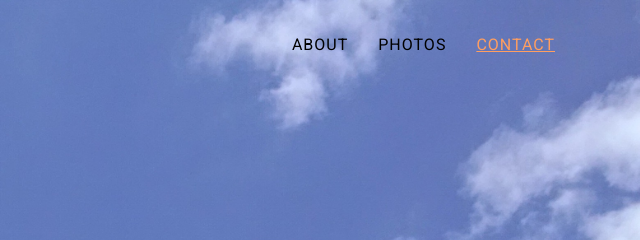
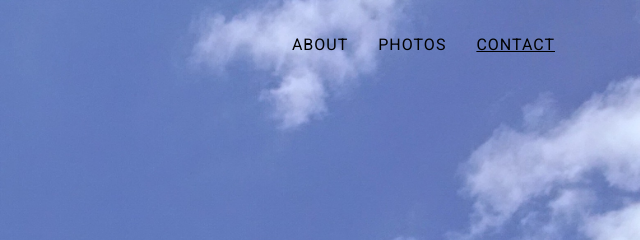
Before and after one commit to monicapoletti/monicapoletti.github.io, a plain HTML site: page index.html in a window 1280 px wide. Shown: the top 240 px of the page, 640-1280 px from the left. Drawn offline with Linux system fonts and the light colour scheme; some packages are replaced by stand-ins of ours.

Commit message:
style change

```diff
--- a/css/style.css
+++ b/css/style.css
@@ -127,7 +127,7 @@ a:focus {
 }
 
 .navbar-custom .nav li.active a {
-    color: #ff9e61;
+    color: #000;
     text-decoration: underline;
 }
 
```
